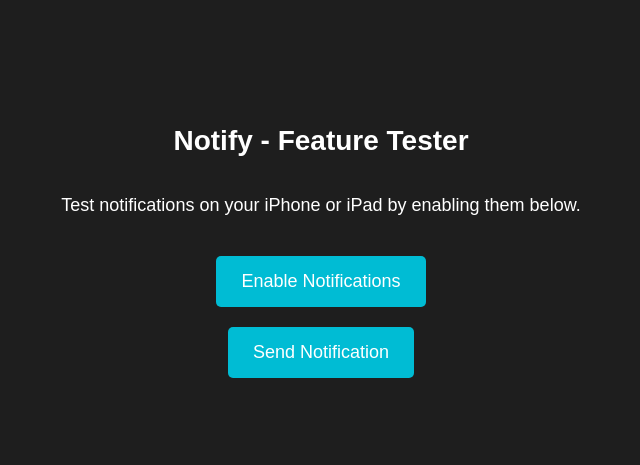
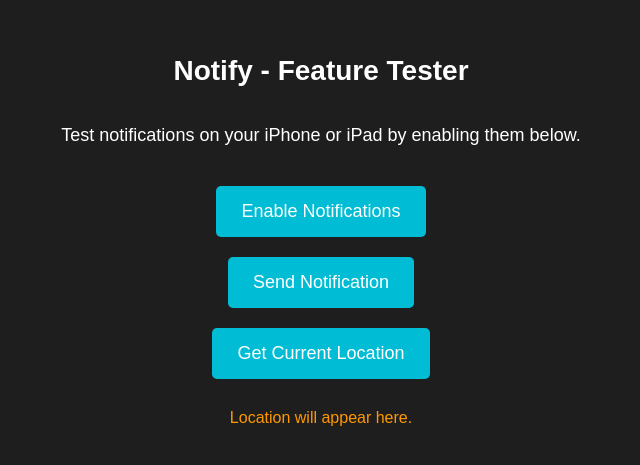
Before and after one commit to LJJB29/Notify, a plain HTML site: page index.html in a window 1280 px wide. Shown: the part 173-638 px from the top of the page, without its empty margins (319-959 px from the left). Drawn offline with Linux system fonts and the light colour scheme.

Commit message:
Update index.html

```diff
--- a/index.html
+++ b/index.html
@@ -57,6 +57,12 @@
         button:focus {
             outline: none;
         }
+
+        #location {
+            margin-top: 20px;
+            font-size: 16px;
+            color: #ff9800;
+        }
     </style>
 
     <script>
@@ -84,6 +90,20 @@
                 alert("Enable notifications first!");
             }
         }
+
+        function getLocation() {
+            if (navigator.geolocation) {
+                navigator.geolocation.getCurrentPosition(function(position) {
+                    const latitude = position.coords.latitude;
+                    const longitude = position.coords.longitude;
+                    document.getElementById("location").innerHTML = `Current Location: Latitude: ${latitude}, Longitude: ${longitude}`;
+                }, function() {
+                    document.getElementById("location").innerHTML = "Location access denied or unavailable.";
+                });
+            } else {
+                document.getElementById("location").innerHTML = "Geolocation is not supported by this browser.";
+            }
+        }
     </script>
 </head>
 <body>
@@ -91,5 +111,7 @@
     <p>Test notifications on your iPhone or iPad by enabling them below.</p>
     <button onclick="requestPermission()">Enable Notifications</button>
     <button onclick="sendNotification()">Send Notification</button>
+    <button onclick="getLocation()">Get Current Location</button>
+    <p id="location">Location will appear here.</p>
 </body>
 </html>
```
